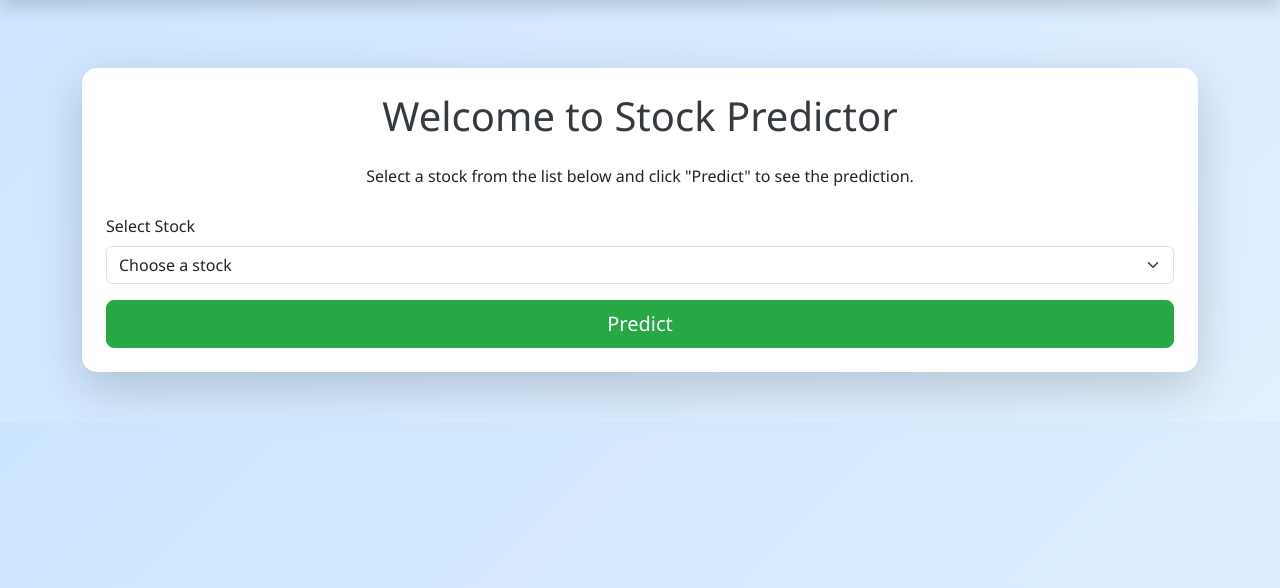
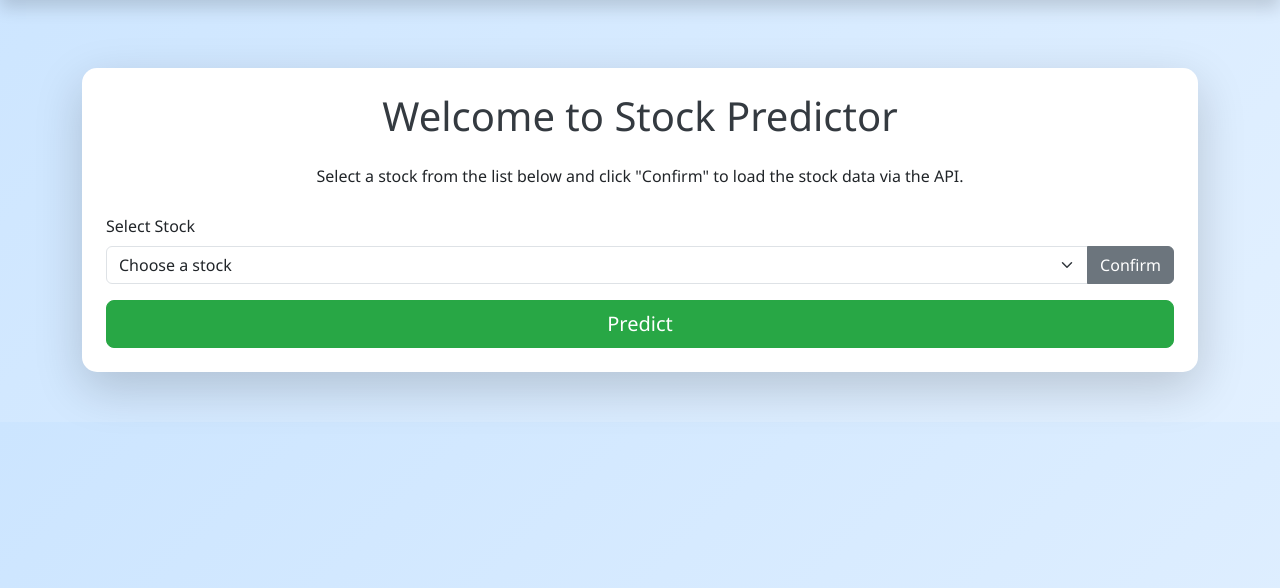
Before and after one commit to ChakybAbdi/FYP, a Flask app: page / in a window 1280 px wide. Shown: the part 96-684 px from the top of the page. Run offline with Flask 3, Linux system fonts and the light colour scheme.

Commit message:
second commit

```diff
--- a/app.py
+++ b/app.py
@@ -1,5 +1,6 @@
 from flask import Flask, render_template, request, redirect, url_for, flash, jsonify
 import yfinance as yf
+import pandas as pd
 
 app = Flask(__name__)
 app.secret_key = 'your_secret_key_here'  # Replace with a strong secret key
@@ -19,18 +20,19 @@ def about():
 def contact():
     return render_template('contact.html')
 
-# Form submission route for stock prediction (example only)
+# Form submission route for prediction (if needed)
 @app.route('/predict', methods=['POST'])
 def predict():
     selected_stock = request.form.get('stock')
     if selected_stock:
-        # Here, integrate your stock prediction logic.
         flash(f"Prediction requested for stock: {selected_stock}")
     else:
         flash("Please select a stock to predict.")
     return redirect(url_for('index'))
 
-# API endpoint: Downloads stock data and prints it to the console
+# API endpoint: Downloads stock data using yfinance, cleans it,
+# reformats the header to a single row (dropping any secondary header/ticker row),
+# prints it to the console, and returns a confirmation message.
 @app.route('/api/stockdata', methods=['POST'])
 def stock_data():
     request_data = request.get_json()
@@ -39,18 +41,34 @@ def stock_data():
 
     stock_symbol = request_data['stock']
     try:
-        # Download historical data for the stock (from the earliest available date up to today)
+        # Download historical data (from the earliest available date up to today)
         data = yf.download(stock_symbol, period="max")
-
-        # Print the downloaded data to the console for debugging
-        print(f"Data for {stock_symbol}:")
+        print(f"Raw data for {stock_symbol}:")
         print(data)
 
-        # Return a confirmation message
-        return jsonify({"message": f"Data for {stock_symbol} loaded successfully and printed to the console."}), 200
+        # If the DataFrame's columns are a MultiIndex (e.g. with a second header row for the ticker),
+        # flatten the header by taking only the first level.
+        if isinstance(data.columns, pd.MultiIndex):
+            data.columns = data.columns.get_level_values(0)
+
+        # Reset the index so that the dates become a regular column.
+        data.reset_index(inplace=True)
+
+        # Select only the desired columns in the desired order.
+        data = data[["Date", "Close", "High", "Low", "Open", "Volume"]]
+
+        # Set a single header row (this step is optional if the header is already flat).
+        data.columns = ["Date", "Close", "High", "Low", "Open", "Volume"]
+
+        # Print the cleaned data to the console
+        print("Cleaned data:")
+        print(data)
+
+        return jsonify({"message": f"Data for {stock_symbol} loaded and cleaned successfully. Check console for output."}), 200
+
     except Exception as e:
+        print(f"Error loading data for {stock_symbol}: {e}")
         return jsonify({"error": str(e)}), 500
-
 
 if __name__ == '__main__':
     app.run(debug=True)
--- a/static/script.js
+++ b/static/script.js
@@ -0,0 +1,51 @@
+document.addEventListener('DOMContentLoaded', () => {
+    console.log("script.js loaded"); // Temporary log to confirm loading
+
+    // Get a reference to the Confirm button
+    const confirmBtn = document.getElementById('confirmBtn');
+
+    if (!confirmBtn) {
+      console.error("Confirm button not found!");
+      return;
+    }
+
+    confirmBtn.addEventListener('click', function() {
+      // Get the selected stock value from the dropdown
+      const stockSelect = document.getElementById('stockSelect');
+      const selectedStock = stockSelect.value;
+
+      if (!selectedStock) {
+        alert("Please select a stock.");
+        return;
+      }
+
+      // Provide immediate visual feedback:
+      confirmBtn.disabled = true;
+      confirmBtn.innerText = "Loading...";
+      confirmBtn.style.backgroundColor = "#5cb85c"; // A green shade
+
+      // Make a POST request to the /api/stockdata endpoint
+      fetch('/api/stockdata', {
+        method: 'POST',
+        headers: {
+          'Content-Type': 'application/json'
+        },
+        body: JSON.stringify({ stock: selectedStock })
+      })
+      .then(response => response.json())
+      .then(data => {
+        console.log(data); // Log the API response
+        alert(data.message || data.error); // Display feedback
+      })
+      .catch(error => {
+        console.error('Error:', error);
+        alert('An error occurred while fetching data.');
+      })
+      .finally(() => {
+        // Re-enable the button and reset its text and style
+        confirmBtn.disabled = false;
+        confirmBtn.innerText = "Confirm";
+        confirmBtn.style.backgroundColor = "";
+      });
+    });
+  });
--- a/static/style.css
+++ b/static/style.css
@@ -1,6 +1,5 @@
 /* Global Styles */
 body {
-    /* A soft blue gradient background covering the entire page */
   background: linear-gradient(135deg, #cce5ff, #e2f0ff);
   font-family: 'Segoe UI', Tahoma, Geneva, Verdana, sans-serif;
   color: #343a40;
@@ -60,7 +59,7 @@ body {
   border-color: #1e7e34;
 }
 
-  /* Alert Message Styling (for flashed messages) */
+/* Alert Message Styling */
 .alert {
   margin-top: 20px;
 }
--- a/templates/base.html
+++ b/templates/base.html
@@ -54,7 +54,7 @@
 
   <!-- Bootstrap JS Bundle (includes Popper) -->
   <script src="https://cdn.jsdelivr.net/npm/bootstrap@5.3.0/dist/js/bootstrap.bundle.min.js"></script>
-  <!-- Custom JS (if needed) -->
+  <!-- Custom JS -->
   <script src="{{ url_for('static', filename='script.js') }}"></script>
 </body>
 </html>
--- a/templates/contact.html
+++ b/templates/contact.html
@@ -9,11 +9,8 @@
     <li><strong>Phone:</strong> <a href="tel:+447459168273">+44 7459 168273</a></li>
     <li><strong>LinkedIn:</strong> <a href="https://www.linkedin.com/in/mehdy-chakyb-abdi-b1040014a/" target="_blank">Visit my LinkedIn profile</a></li>
   </ul>
-
   <h2 class="mt-4">Location</h2>
   <p>UB83PH, London, Uxbridge</p>
-
-  <!-- Responsive Map Embed -->
   <div class="map-responsive">
     <iframe
       src="https://www.google.com/maps?q=UB83PH,London,Uxbridge&output=embed"
--- a/templates/index.html
+++ b/templates/index.html
@@ -3,12 +3,13 @@
 {% block content %}
 <div class="card shadow-lg p-4">
   <h1 class="mb-4 text-center">Welcome to Stock Predictor</h1>
-  <p class="mb-4 text-center">Select a stock from the list below and click "Predict" to see the prediction.</p>
+  <p class="mb-4 text-center">Select a stock from the list below and click "Confirm" to load the stock data via the API.</p>
 
-  <!-- Stock Prediction Form -->
-  <form action="{{ url_for('predict') }}" method="post">
+  <!-- Form with an id so we can intercept actions using JavaScript -->
+  <form id="stockForm">
     <div class="mb-3">
       <label for="stockSelect" class="form-label">Select Stock</label>
+      <div class="input-group">
         <select class="form-select" id="stockSelect" name="stock" required>
           <option value="" selected disabled>Choose a stock</option>
           <option value="AAPL">Apple Inc. (AAPL)</option>
@@ -16,7 +17,11 @@
           <option value="AMZN">Amazon.com Inc. (AMZN)</option>
           <option value="MSFT">Microsoft Corp. (MSFT)</option>
         </select>
+        <!-- New Confirm Button to trigger the API call -->
+        <button type="button" id="confirmBtn" class="btn btn-secondary">Confirm</button>
       </div>
+    </div>
+    <!-- Optional Predict button that submits the form normally -->
     <div class="d-grid">
       <button type="submit" class="btn btn-success btn-lg">Predict</button>
     </div>
```
Lines whose indentation alone changed are shown as unchanged.
